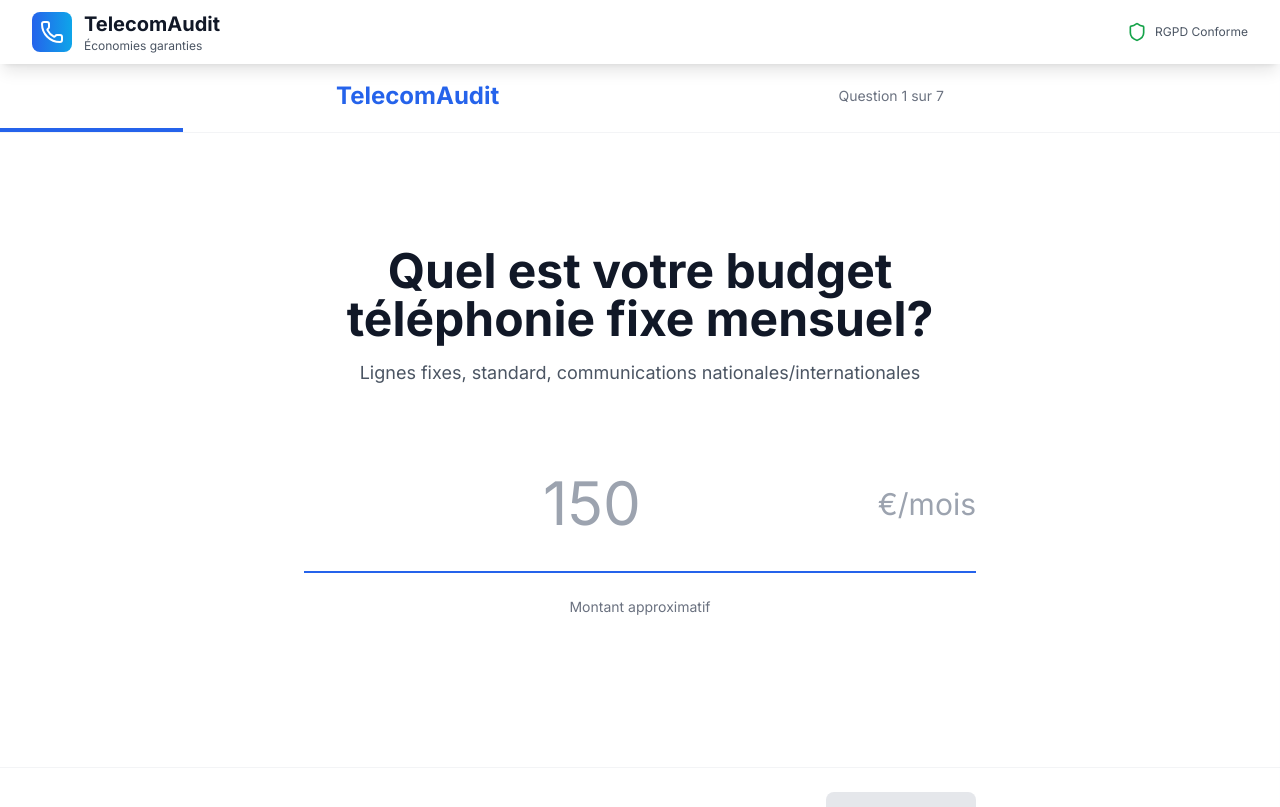
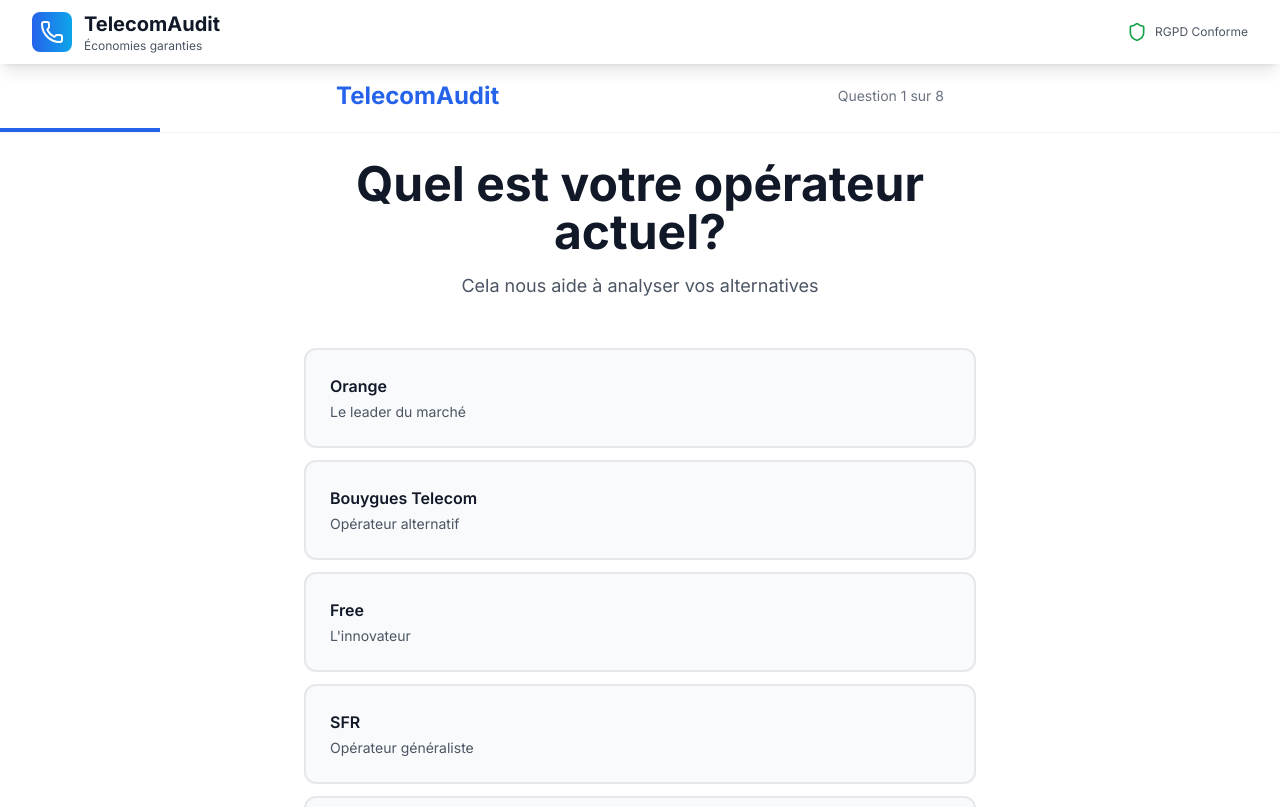
Before and after one commit to Hu-bogoss/qualification-telecom-pro, a React (Vite) app: page /budget in a window 1280 px wide. Shown: the top 807 px of the page. Built offline with nearby package versions, Linux system fonts and the light colour scheme.

Commit message:
Update BudgetForm.jsx

```diff
--- a/src/pages/BudgetForm.jsx
+++ b/src/pages/BudgetForm.jsx
@@ -8,6 +8,8 @@
   const navigate = useNavigate();
   const [currentQuestion, setCurrentQuestion] = useState(0);
   const [formData, setFormData] = useState({
+    operator: '',
+    operatorOther: '',
     fixedBudget: '',
     internetBudget: '',
     phoneSystem: '',
@@ -15,13 +17,30 @@
     cybersecurityBudget: '',
     companySize: '',
     role: '',
-    roleOther: false,
+    isDecisionMaker: false,
     multiSite: false
   });
   const [errors, setErrors] = useState({});
   const [completed, setCompleted] = useState(false);
 
-  const questions = [
+  const baseQuestions = [
+    {
+      id: 'operator',
+      type: 'select',
+      title: 'Quel est votre opérateur actuel?',
+      description: 'Cela nous aide à analyser vos alternatives',
+      options: [
+        { value: 'orange', label: 'Orange', desc: 'Le leader du marché' },
+        { value: 'bouygues', label: 'Bouygues Telecom', desc: 'Opérateur alternatif' },
+        { value: 'free', label: 'Free', desc: 'L\'innovateur' },
+        { value: 'sfr', label: 'SFR', desc: 'Opérateur généraliste' },
+        { value: 'completel', label: 'Completel', desc: 'Spécialiste PME' },
+        { value: 'partiel', label: 'Partiel', desc: 'Opérateur local' },
+        { value: 'sct', label: 'SCT', desc: 'Opérateur régional' },
+        { value: 'covage', label: 'Covage', desc: 'Connectivité' },
+        { value: 'other', label: 'Autre opérateur', desc: 'À préciser' }
+      ]
+    },
     {
       id: 'fixedBudget',
       type: 'number',
@@ -93,11 +112,30 @@
     }
   ];
 
-  // Si cybersecurity === 'yes', ajouter la question du budget cybersécurité
-  const displayQuestions = formData.cybersecurity === 'yes' && currentQuestion === 3
-    ? [
-        ...questions.slice(0, 3),
-        {
+  // Construire la liste des questions à afficher dynamiquement
+  const buildDisplayQuestions = () => {
+    let questions = [...baseQuestions];
+
+    // Si operator === 'other', ajouter la question après operator
+    if (formData.operator === 'other') {
+      const operatorIndex = questions.findIndex(q => q.id === 'operator');
+      if (operatorIndex !== -1) {
+        questions.splice(operatorIndex + 1, 0, {
+          id: 'operatorOther',
+          type: 'text',
+          title: 'Quel est votre opérateur?',
+          description: 'Veuillez préciser le nom de votre opérateur',
+          placeholder: 'Ex: Télécom X, Opérateur Local...',
+          hint: 'Nom de l\'opérateur'
+        });
+      }
+    }
+
+    // Si cybersecurity === 'yes', ajouter la question du budget cybersécurité après
+    if (formData.cybersecurity === 'yes') {
+      const cyberIndex = questions.findIndex(q => q.id === 'cybersecurity');
+      if (cyberIndex !== -1) {
+        questions.splice(cyberIndex + 1, 0, {
           id: 'cybersecurityBudget',
           type: 'number',
           title: 'Quel est votre budget cybersécurité mensuel?',
@@ -105,33 +143,42 @@
           placeholder: '50',
           unit: '€/mois',
           hint: 'Montant approximatif'
-        },
-        ...questions.slice(3)
-      ]
-    : questions;
+        });
+      }
+    }
 
-  // Si role === 'other', ajouter la question de confirmation
-  const displayQuestionsWithRole = formData.role === 'other'
-    ? displayQuestions.map((q, idx) => {
-        if (q.id === 'role') {
-          return [
-            q,
-            {
-              id: 'roleOther',
-              type: 'boolean',
-              title: 'Je certifie être décisionnaire dans mon entreprise',
-              description: 'Vous confirmez avoir le pouvoir de décision concernant les contrats télécom'
-            }
-          ];
-        }
-        return q;
-      }).flat()
-    : displayQuestions;
+    // Si role === 'other', ajouter la question de vérification après
+    if (formData.role === 'other') {
+      const roleIndex = questions.findIndex(q => q.id === 'role');
+      if (roleIndex !== -1) {
+        questions.splice(roleIndex + 1, 0, {
+          id: 'isDecisionMaker',
+          type: 'checkbox',
+          title: 'Confirmation',
+          description: 'Avant de continuer, veuillez confirmer:',
+          label: 'Je certifie être décisionnaire dans mon entreprise'
+        });
+      }
+    }
 
-  const question = displayQuestionsWithRole[currentQuestion];
-  const progress = ((currentQuestion + 1) / displayQuestionsWithRole.length) * 100;
+    return questions;
+  };
+
+  const displayQuestions = buildDisplayQuestions();
+  const question = displayQuestions[currentQuestion];
+  const progress = ((currentQuestion + 1) / displayQuestions.length) * 100;
 
   const handleNumberChange = (value) => {
+    setFormData(prev => ({
+      ...prev,
+      [question.id]: value
+    }));
+    if (errors[question.id]) {
+      setErrors(prev => ({ ...prev, [question.id]: '' }));
+    }
+  };
+
+  const handleTextChange = (value) => {
     setFormData(prev => ({
       ...prev,
       [question.id]: value
@@ -158,6 +205,16 @@
     }));
   };
 
+  const handleCheckboxChange = (checked) => {
+    setFormData(prev => ({
+      ...prev,
+      [question.id]: checked
+    }));
+    if (errors[question.id]) {
+      setErrors(prev => ({ ...prev, [question.id]: '' }));
+    }
+  };
+
   const handleNext = () => {
     // Validation simple
     const fieldValue = formData[question.id];
@@ -171,14 +228,24 @@
         setErrors(prev => ({ ...prev, [question.id]: 'Veuillez entrer un montant valide' }));
         return;
       }
+    } else if (question.type === 'text') {
+      if (!fieldValue || fieldValue.trim() === '') {
+        setErrors(prev => ({ ...prev, [question.id]: 'Ce champ est requis' }));
+        return;
+      }
     } else if (question.type === 'select') {
       if (!fieldValue) {
         setErrors(prev => ({ ...prev, [question.id]: 'Veuillez sélectionner une option' }));
         return;
       }
+    } else if (question.type === 'checkbox') {
+      if (!fieldValue) {
+        setErrors(prev => ({ ...prev, [question.id]: 'Veuillez confirmer pour continuer' }));
+        return;
+      }
     }
 
-    if (currentQuestion < displayQuestionsWithRole.length - 1) {
+    if (currentQuestion < displayQuestions.length - 1) {
       setCurrentQuestion(currentQuestion + 1);
     } else {
       // Form complete
@@ -212,10 +279,14 @@
   const isValid = () => {
     if (question.type === 'number') {
       return formData[question.id] && !isNaN(formData[question.id]) && formData[question.id] >= 0;
+    } else if (question.type === 'text') {
+      return formData[question.id] && formData[question.id].trim() !== '';
     } else if (question.type === 'select') {
       return formData[question.id] !== '';
+    } else if (question.type === 'checkbox') {
+      return formData[question.id] === true;
     } else if (question.type === 'boolean') {
-      return true; // Always valid
+      return true;
     }
     return false;
   };
@@ -254,7 +325,7 @@
         <div className="max-w-2xl mx-auto px-4 sm:px-6 lg:px-8 py-4 flex items-center justify-between">
           <div className="text-2xl font-bold text-blue-600">TelecomAudit</div>
           <div className="text-sm text-gray-500">
-            Question {currentQuestion + 1} sur {displayQuestionsWithRole.length}
+            Question {currentQuestion + 1} sur {displayQuestions.length}
           </div>
         </div>
         <motion.div
@@ -331,6 +402,34 @@
                   </motion.div>
                 )}
 
+                {question.type === 'text' && (
+                  <motion.div
+                    initial={{ opacity: 0 }}
+                    animate={{ opacity: 1 }}
+                    transition={{ delay: 0.2 }}
+                  >
+                    <input
+                      type="text"
+                      placeholder={question.placeholder}
+                      value={formData[question.id]}
+                      onChange={(e) => handleTextChange(e.target.value)}
+                      onKeyPress={(e) => e.key === 'Enter' && isValid() && handleNext()}
+                      className={`w-full px-4 py-4 border-b-2 border-gray-200 focus:border-blue-600 focus:outline-none text-xl transition ${
+                        errors[question.id] ? 'border-red-300' : ''
+                      }`}
+                      autoFocus
+                    />
+                    {errors[question.id] && (
+                      <p className="text-red-600 text-sm mt-4">
+                        {errors[question.id]}
+                      </p>
+                    )}
+                    <p className="text-sm text-gray-500 mt-6">
+                      {question.hint}
+                    </p>
+                  </motion.div>
+                )}
+
                 {question.type === 'select' && (
                   <motion.div
                     initial={{ opacity: 0 }}
@@ -371,6 +470,35 @@
                   </motion.div>
                 )}
 
+                {question.type === 'checkbox' && (
+                  <motion.div
+                    initial={{ opacity: 0 }}
+                    animate={{ opacity: 1 }}
+                    transition={{ delay: 0.2 }}
+                  >
+                    <label className={`flex items-start space-x-4 p-6 rounded-xl border-2 cursor-pointer transition-all ${
+                      formData[question.id]
+                        ? 'border-blue-600 bg-blue-50'
+                        : 'border-gray-200 bg-gray-50 hover:border-gray-300 hover:bg-white'
+                    }`}>
+                      <input
+                        type="checkbox"
+                        checked={formData[question.id]}
+                        onChange={(e) => handleCheckboxChange(e.target.checked)}
+                        className="mt-1 h-5 w-5 text-blue-600 focus:ring-blue-500 border-gray-300 rounded cursor-pointer"
+                      />
+                      <span className="text-lg font-semibold text-gray-900">
+                        {question.label}
+                      </span>
+                    </label>
+                    {errors[question.id] && (
+                      <p className="text-red-600 text-sm mt-4">
+                        {errors[question.id]}
+                      </p>
+                    )}
+                  </motion.div>
+                )}
+
                 {question.type === 'boolean' && (
                   <motion.div
                     initial={{ opacity: 0 }}
@@ -378,17 +506,10 @@
                     transition={{ delay: 0.2 }}
                     className="space-y-3"
                   >
-                    {question.id === 'multiSite' ? (
-                      [
-                        { value: true, label: 'Oui', desc: 'Nous avons plusieurs sites' },
-                        { value: false, label: 'Non', desc: 'Un seul site' }
-                      ]
-                    ) : (
-                      [
-                        { value: true, label: 'Je confirme', desc: 'Je suis décisionnaire' },
-                        { value: false, label: 'Retour', desc: 'Je dois vérifier' }
-                      ]
-                    )}.map((option, idx) => (
+                    {[
+                      { value: true, label: 'Oui', desc: 'Nous avons plusieurs sites' },
+                      { value: false, label: 'Non', desc: 'Un seul site' }
+                    ].map((option, idx) => (
                       <motion.button
                         key={String(option.value)}
                         initial={{ opacity: 0, y: 10 }}
@@ -396,7 +517,6 @@
                         transition={{ delay: 0.2 + idx * 0.1 }}
                         onClick={() => {
                           handleBooleanChange(option.value);
-                          // Auto-advance on boolean selection
                           setTimeout(() => handleNext(), 300);
                         }}
                         className={`w-full p-6 text-left rounded-xl border-2 transition-all ${
@@ -458,7 +578,7 @@
                 : 'bg-gray-200 text-gray-500 cursor-not-allowed'
             }`}
           >
-            <span>{currentQuestion === displayQuestionsWithRole.length - 1 ? 'Terminer' : 'Suivant'}</span>
+            <span>{currentQuestion === displayQuestions.length - 1 ? 'Terminer' : 'Suivant'}</span>
             <ArrowRight className="w-5 h-5" />
           </motion.button>
         </div>
```
